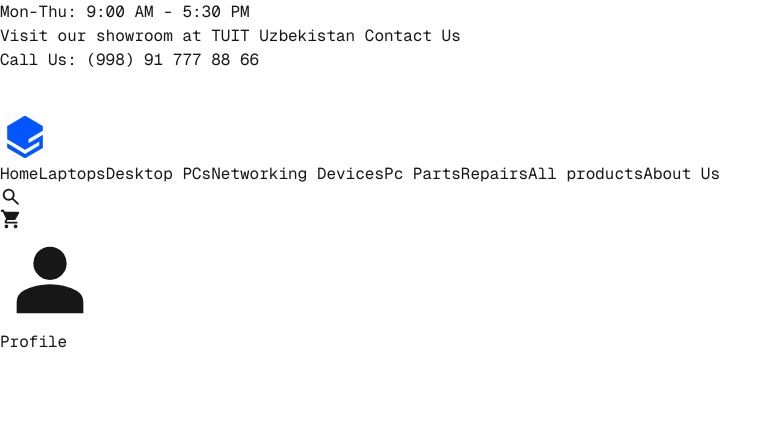
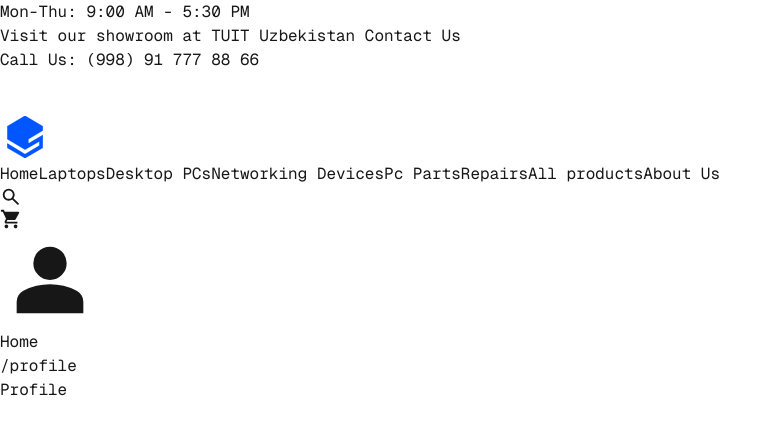
Before and after one commit to Zoha2400/hardline-store-frontend, a Next.js app: page /profile in a window 1280 px wide. Shown: the top 434 px of the page, without its empty margins (0-782 px from the left). Built offline with nearby package versions, Linux system fonts and the light colour scheme; some icons are missing.

Commit message:
feat: some desing

```diff
--- a/src/app/profile/page.tsx
+++ b/src/app/profile/page.tsx
@@ -1,8 +1,10 @@
 import Image from "next/image";
+import Breadcrumbs from "@/components/Header/Breadcrupms";
 
 export default function Home() {
     return (
         <div className="w-full pt-16">
+            <Breadcrumbs/>
             <p>Profile</p>
         </div>
     );
--- /dev/null
+++ b/src/components/Header/Breadcrupms.tsx
@@ -0,0 +1,37 @@
+'use client';
+
+import Link from "next/link";
+import { usePathname } from "next/navigation";
+
+export default function Breadcrumbs() {
+    const pathname = usePathname(); // Получаем текущий путь
+    const segments = pathname.split("/").filter(Boolean); // Разбиваем на части
+
+    return (
+        <nav className="text-sm text-gray-200">
+            {segments.length === 0 ? (
+                <span>Home</span>
+            ) : (
+                <div className="flex space-x-2">
+                    {/* Первая ссылка на Home */}
+                    <Link href="/" className="text-blue-500 hover:underline">
+                        Home
+                    </Link>
+                    {segments.map((segment, index) => {
+                        const fullPath = `/${segments.slice(0, index + 1).join("/")}`;
+
+                        // @ts-ignore
+                        return (
+                            <div key={index} className="flex items-center space-x-1">
+                                <span>/</span>
+                                <Link href={fullPath} className="text-blue-500 hover:underline">
+                                    {decodeURIComponent(segment)}
+                                </Link>
+                            </div>
+                        );
+                    })}
+                </div>
+            )}
+        </nav>
+    );
+}
--- a/src/components/Header/Header.tsx
+++ b/src/components/Header/Header.tsx
@@ -5,7 +5,7 @@ import Image from "next/image";
 
 function Header() {
     return (
-        <header className="fixed top-0 left-0 bg-neutral-700 w-full h-24 border-b-1 border-b-white">
+        <header className="fixed top-0 left-0 bg-neutral-700 w-full h-24 border-b-1 border-b-white text-white">
             <section className="h-8 bg-neutral-900 flex justify-between items-center p-2 text-xs">
                 <p className="text-gray-300">
                     Mon-Thu: <span className="text-white">9:00 AM - 5:30 PM</span>
@@ -23,7 +23,7 @@ function Header() {
                 </div>
             </section>
 
-            <section className="flex h-16 justify-between items-center py-2">
+            <section className="flex h-16 justify-between items-center px-4">
                 <div className="">
                     <Image alt="main_icon" src="/logo.png" width={50} height={50}/>
                 </div>
```
Also changed, not shown: src/app/page.tsx (+23 -2 lines), src/components/Cards/Card.tsx (added, +35 -0 lines), src/components/Cards/SerachLine.tsx (added, +11 -0 lines), src/components/Header/Dragon.tsx (added, +12 -0 lines), public/drag.svg (added), public/example.svg (added).
